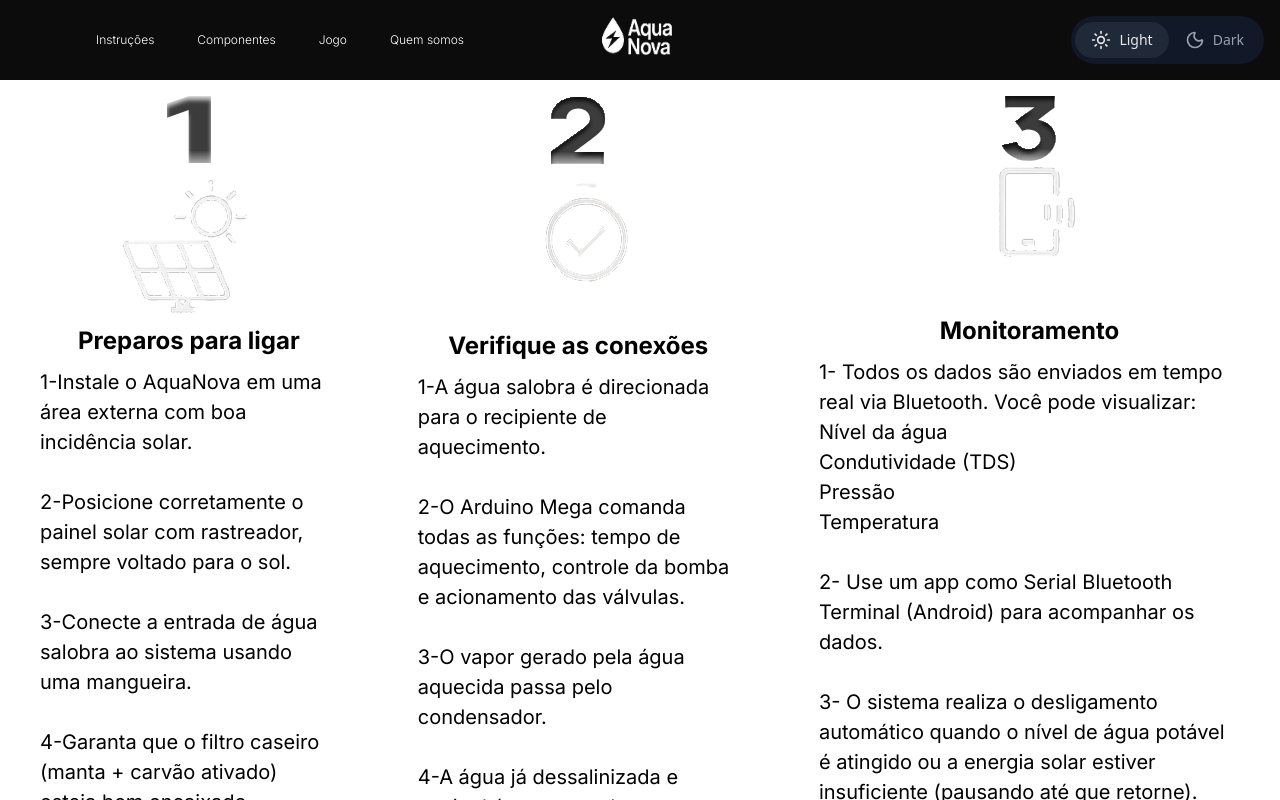
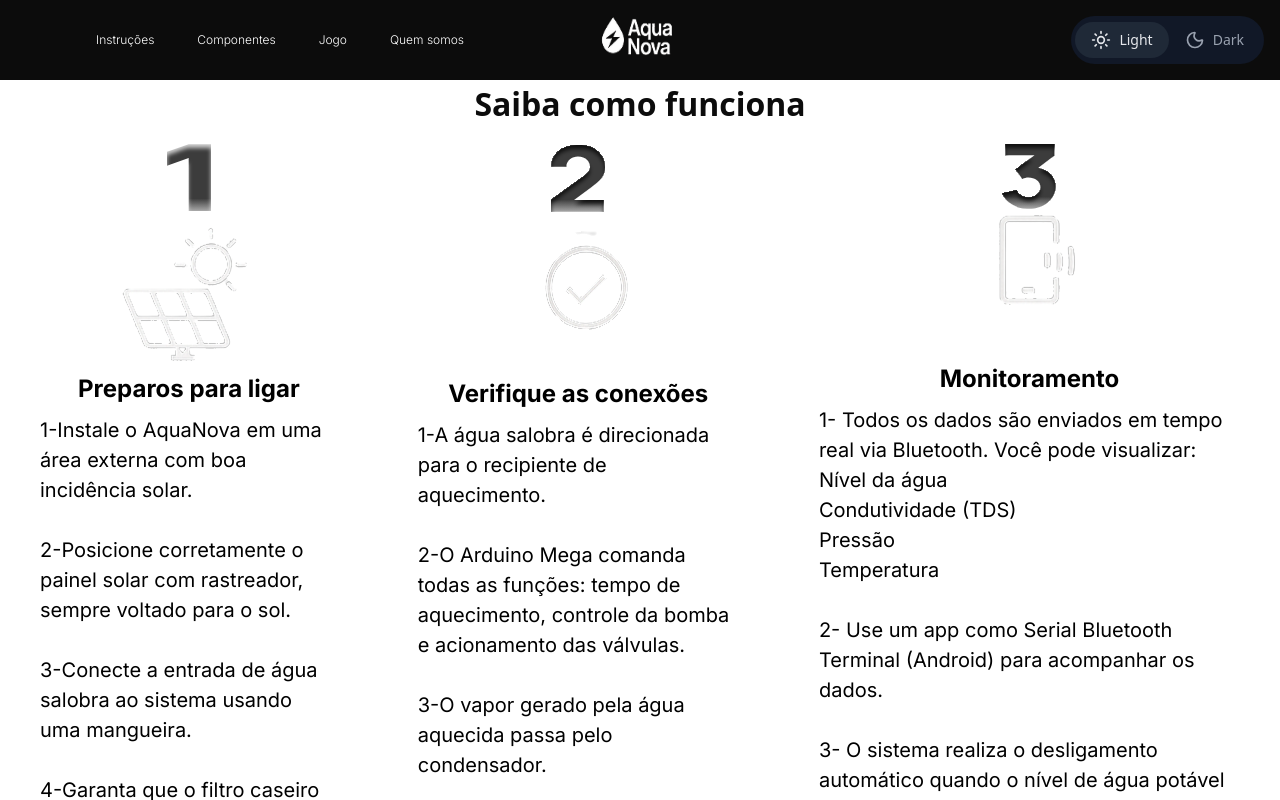
Before and after one commit to TccDessalinizador/AquaNova, a React (Vite) app: page /instrucoes in a window 1280 px wide. Shown: the top 800 px of the page. Built offline with nearby package versions, Linux system fonts and the light colour scheme.

Commit message:
mais ajustes

```diff
--- a/src/pages/Instrucoes.jsx
+++ b/src/pages/Instrucoes.jsx
@@ -14,7 +14,7 @@ export function Instrucoes() {
             <Header />
 
             <div id="pagina-it" class="bg-white dark:bg-[#0C0C0C] text-white px-[2.5rem] py-[2rem]">
-                <h1 class="text-[2rem] text-[#0C0C0C] font-bold flex justify-center">Saiba como funciona</h1>
+                <h1 class="text-[2rem] text-[#0C0C0C] font-bold flex justify-center mt-[3rem]">Saiba como funciona</h1>
 
                 <div class="lg:flex lg:flex-row lg:gap-[5rem] lg:justify-between lg:text-[0.75rem]">
                     <div class="" id='instrucao1'>
```
